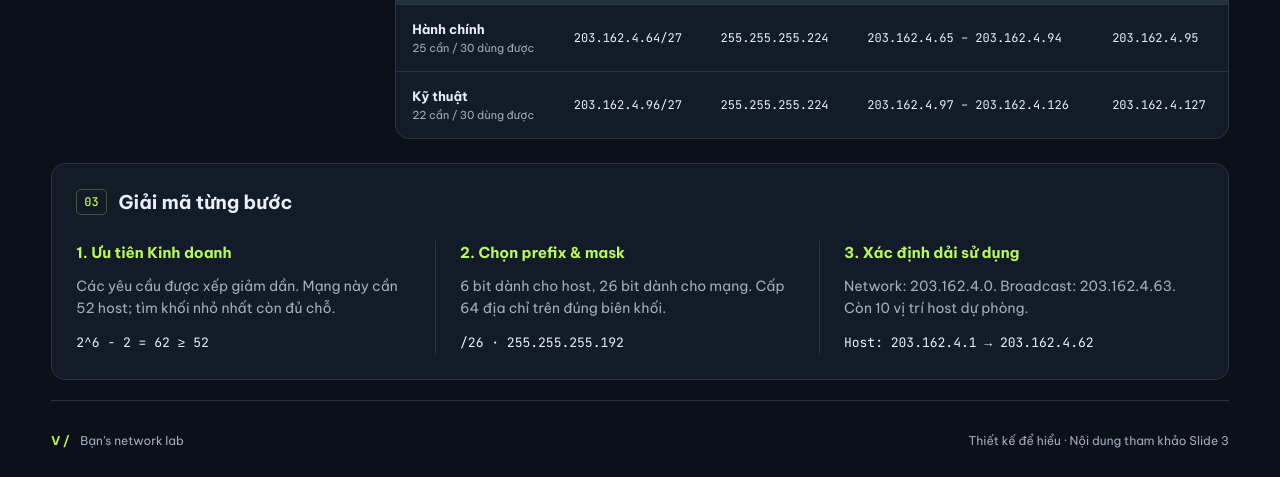
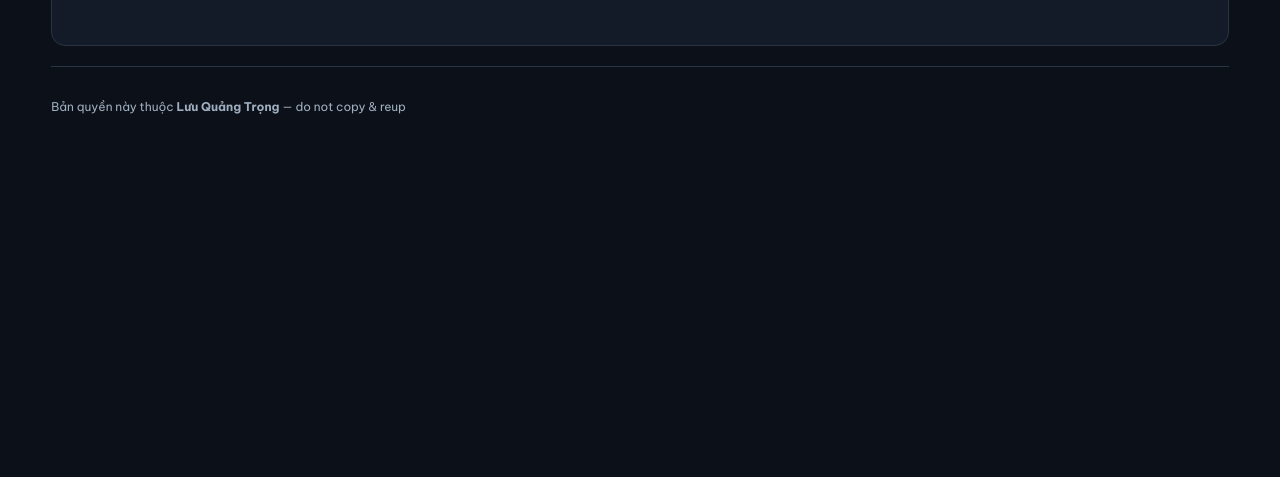
Before and after one commit to Yanfeii9999/lab, a plain HTML site: page index.html in a window 1280 px wide. Shown: the part 1144-1621 px from the top of the page. After the commit the page ends 1291 px from the top, so only its background shows below. Drawn offline with Linux system fonts and the light colour scheme.

Commit message:
Update index.html

```diff
--- a/index.html
+++ b/index.html
@@ -7,5 +7,5 @@
 <section class="panel visual"><div class="visual-heading"><div><div class="eyebrow">ADDRESS SPACE / 3D</div><h2>Bản đồ không gian IP</h2></div><button id="rotate" class="outline" aria-pressed="false">Tự xoay 360°</button></div><div id="scene" class="scene" aria-label="Các khối 3D có chiều rộng tỷ lệ với số địa chỉ"><div id="world" class="world"></div></div><div class="visual-bottom"><span class="mono" id="base-caption"></span><span class="small muted">Kéo để xoay · chạm một khối để khám phá</span></div><div class="rotation-controls"><label for="rotation-angle">Góc xoay <output id="angle-value" for="rotation-angle">343°</output></label><input type="range" id="rotation-angle" min="0" max="360" value="343" aria-label="Góc xoay mô hình 0 đến 360 độ"><button id="reset-view" class="outline">Đặt lại góc</button></div><div id="legend" class="legend"></div><div id="allocation-bar" class="allocation-bar"></div></section>
 <section class="panel result-panel"><div class="section-heading"><span class="number">02</span><h2>Kết quả phân bổ</h2><span class="badge">Lớn → nhỏ</span></div><div class="table-wrap"><table><thead><tr><th>Mạng / Host</th><th>Network / Prefix</th><th>Subnet mask</th><th>Dải host dùng được</th><th>Broadcast</th></tr></thead><tbody id="results"></tbody></table></div><div id="error" class="error" role="alert" hidden></div></section></div></div>
 <section class="panel explanation"><div class="section-heading"><span class="number">03</span><h2>Giải mã từng bước</h2></div><div id="steps"></div></section></section>
-<footer><span><b>V /</b> <span id="footer-owner">Bạn</span>’s network lab</span><span>Thiết kế để hiểu · Nội dung tham khảo Slide 3</span></footer></main>
+<footer><span>Bản quyền này thuộc <strong>Lưu Quảng Trọng</strong> — do not copy &amp; reup</span></footer></main>
 </body></html>
```
